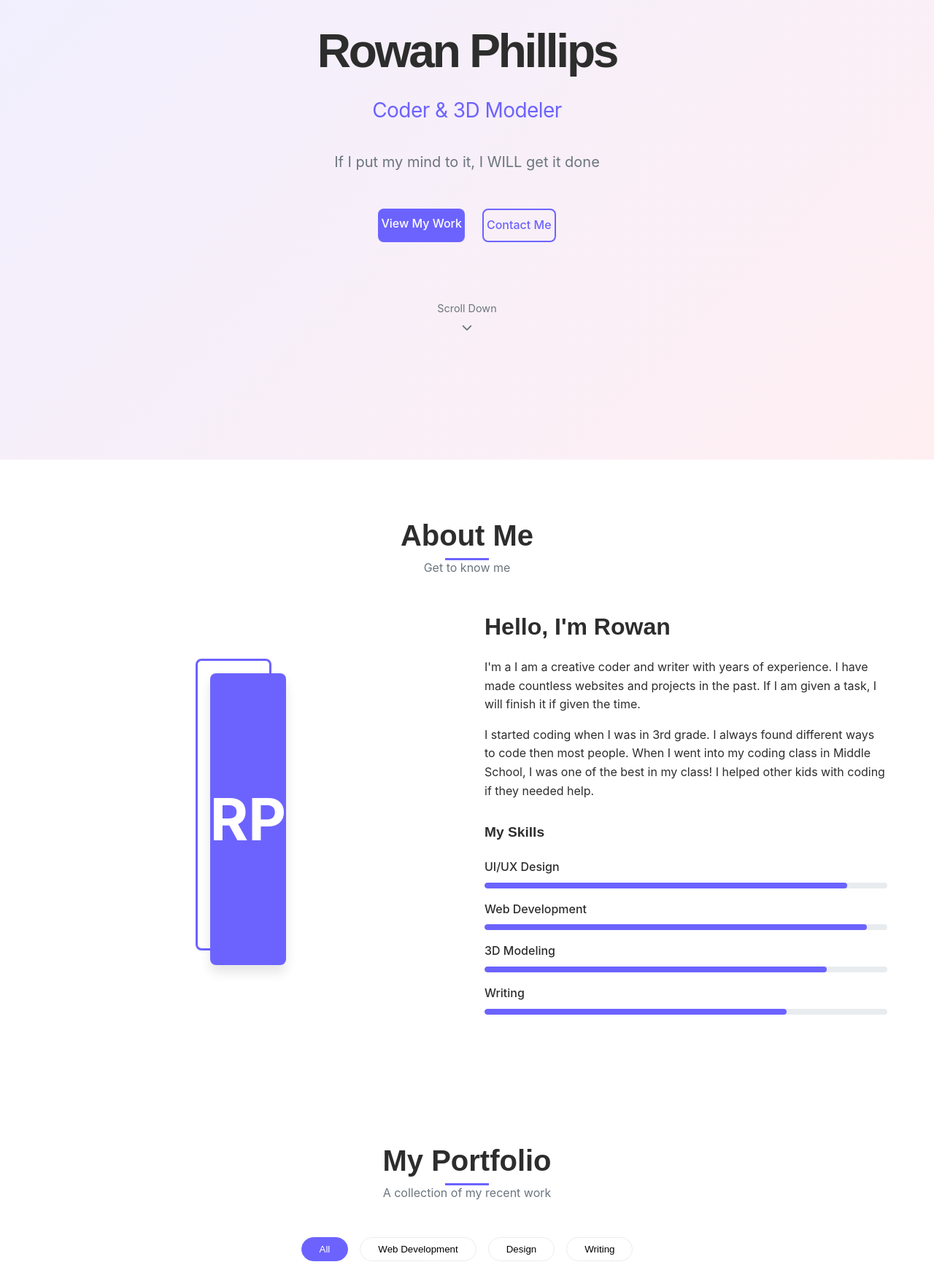
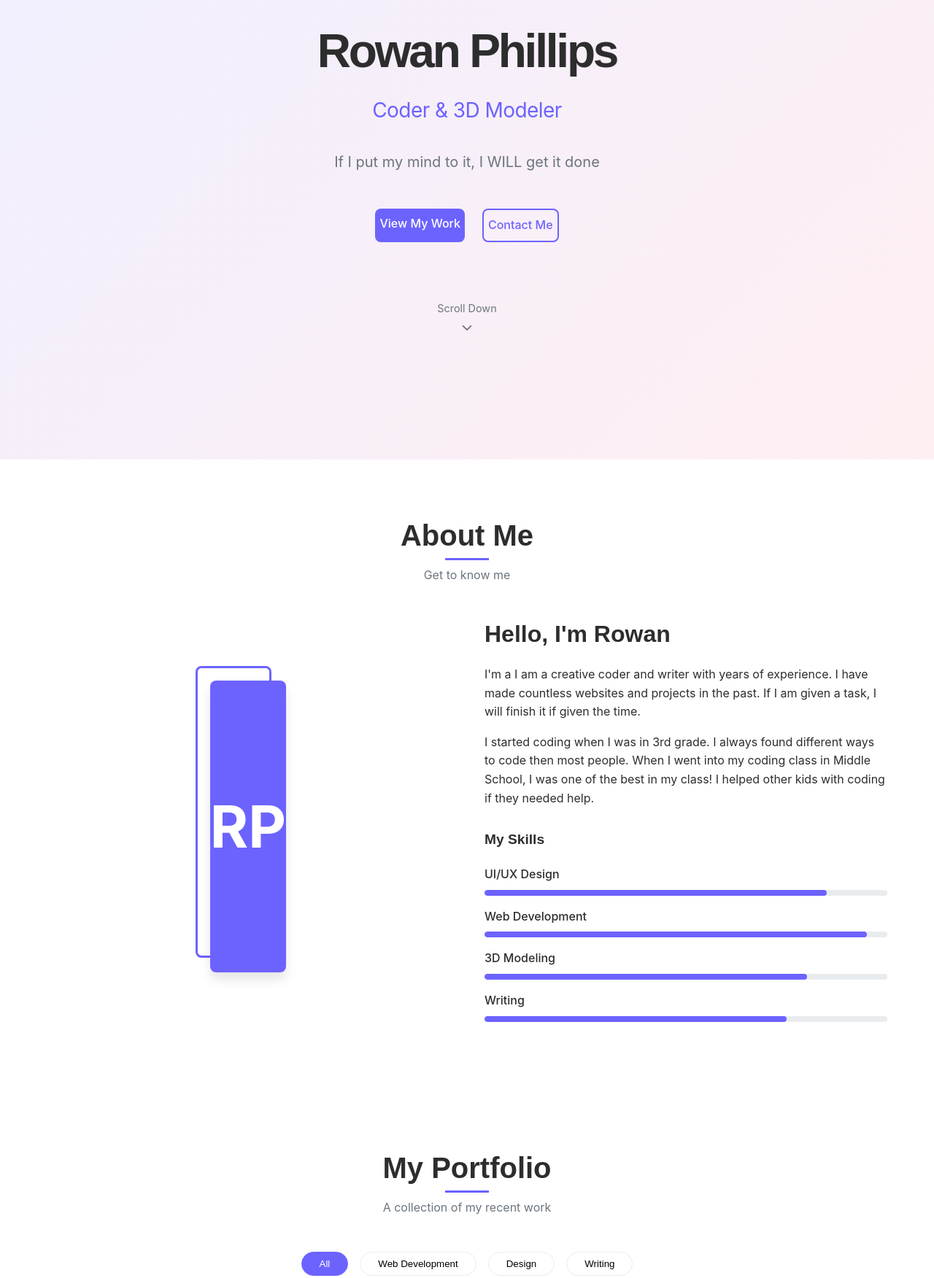
Before and after one commit to FunkyTimmy/funkytimmy.github.io, a plain HTML site: page index.html in a window 1280 px wide. Shown: the part 170-1922 px from the top of the page at 73% size. Drawn offline with Linux system fonts and the light colour scheme; files whose address does not match are found by name.

Commit message:
Update index.html

```diff
--- a/index.html
+++ b/index.html
@@ -43,8 +43,8 @@
                         <p class="hero-subtitle">Coder & 3D Modeler</p>
                         <p class="hero-description">If I put my mind to it, I <bold>WILL</bold> get it done</p>
                         <div class="hero-buttons">
-                            <a href="#portfolio" class="cta-button primary nav-link" style="padding-left: 4px; padding-right: 4px;">View My Work</a>
-                            <a href="#contact" class="cta-button secondary nav-link" style="padding-left: 4px; padding-right: 4px;">Contact Me</a>
+                            <a href="#portfolio" class="cta-button primary nav-link" style="padding-left: 6px; padding-right: 6px;">View My Work</a>
+                            <a href="#contact" class="cta-button secondary nav-link" style="padding-left: 6px; padding-right: 6px;">Contact Me</a>
                         </div>
                     </div>
                     <div class="hero-scroll">
@@ -59,7 +59,7 @@
             <div class="container">
                 <div class="section-header">
                     <h2 class="section-title">About Me</h2>
-                    <p class="section-subtitle">Get to know me</p>
+                    <p class="section-subtitle" style="margin-top: 10px;">Get to know me</p>
                 </div>
                 <div class="about-content">
                     <div class="profile-image-container">
@@ -78,7 +78,7 @@
                                 <div class="skill-item">
                                     <div class="skill-name">UI/UX Design</div>
                                     <div class="skill-bar">
-                                        <div class="skill-level" style="width: 90%"></div>
+                                        <div class="skill-level" style="width: 85%"></div>
                                     </div>
                                 </div>
                                 <div class="skill-item">
@@ -90,7 +90,7 @@
                                 <div class="skill-item">
                                     <div class="skill-name">3D Modeling</div>
                                     <div class="skill-bar">
-                                        <div class="skill-level" style="width: 85%"></div>
+                                        <div class="skill-level" style="width: 80%"></div>
                                     </div>
                                 </div>
                                 <div class="skill-item">
@@ -110,7 +110,7 @@
             <div class="container">
                 <div class="section-header">
                     <h2 class="section-title">My Portfolio</h2>
-                    <p class="section-subtitle">A collection of my recent work</p>
+                    <p class="section-subtitle" style="margin-top: 10px;">A collection of my recent work</p>
                 </div>
                 <div class="portfolio-filter">
                     <button class="filter-btn active" data-filter="all">All</button>
@@ -155,7 +155,7 @@
             <div class="container">
                 <div class="section-header">
                     <h2 class="section-title">My Services</h2>
-                    <p class="section-subtitle">How I can help bring your ideas to life?</p>
+                    <p class="section-subtitle" style="margin-top: 10px;">How I can help bring your ideas to life?</p>
                 </div>
                 <div class="services-grid">
                     <div class="service-card">
@@ -199,7 +199,7 @@
                 <div class="section-header">
                     <h2 class="section-title">Get In Touch</h2>
                     <br>
-                    <p class="section-subtitle">Contact me for any project you need help with</p>
+                    <p class="section-subtitle" style="margin-top: 10px;">Contact me for any project you need help with</p>
                 </div>
                 <div class="contact-content">
                     <div class="contact-info">
```
